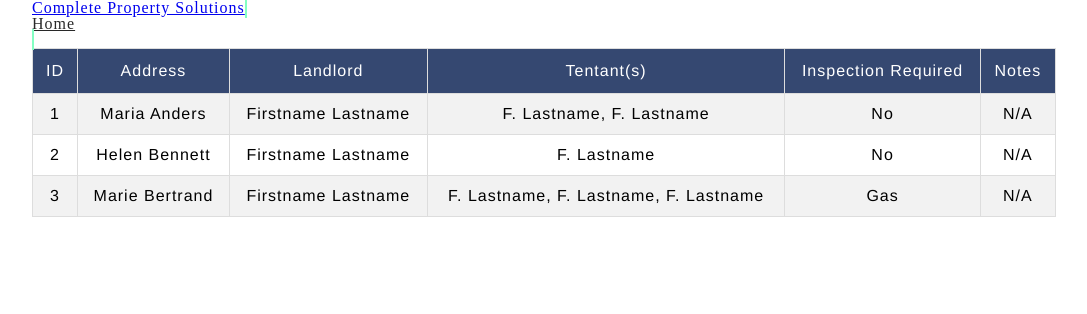
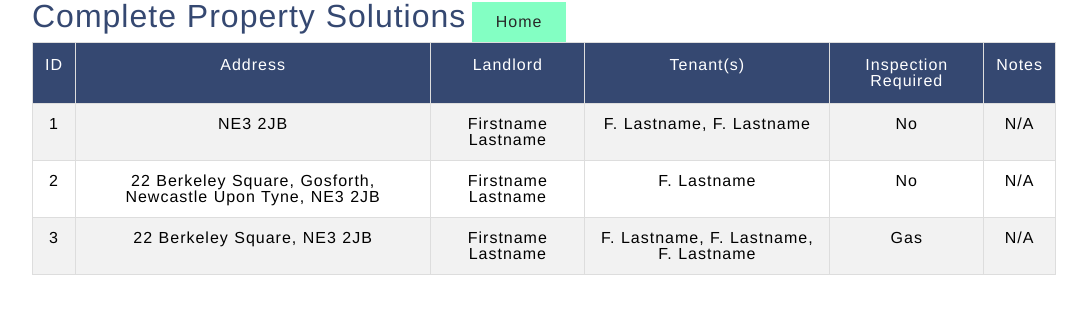
Before and after one commit to dean-jeffery/collab-dev-module, a PHP site: page / in a window 1280 px wide. Shown: the top 314 px of the page, without its empty margins (96-1183 px from the left). Run offline with PHP 8.4, Linux system fonts and the light colour scheme.

Commit message:
add h1 and button styling

```diff
--- a/index.html
+++ b/index.html
@@ -11,9 +11,9 @@
 <body>
 
   <!-- HEADER -->
-  <header id="Navbar">
+  <header id="navbar">
         <div class="wrapper">
-          <a href="index.html" class="">Complete Property Solutions</a>
+          <a href="index.html"><h1>Complete Property Solutions</h1></a>
 
           <!--  -->
 
@@ -35,13 +35,13 @@
           <th>ID</th>
           <th>Address</th>
           <th>Landlord</th>
-          <th>Tentant(s)</th>
+          <th>Tenant(s)</th>
           <th>Inspection Required</th>
           <th>Notes</th>
         </tr>
         <tr>
           <td>1</td>
-          <td>Maria Anders</td>
+          <td>NE3 2JB</td>
           <td>Firstname Lastname</td>
           <td>F. Lastname, F. Lastname</td>
           <td>No</td>
@@ -49,7 +49,7 @@
         </tr>
         <tr>
           <td>2</td>
-          <td>Helen Bennett</td>
+          <td>22 Berkeley Square, Gosforth, Newcastle Upon Tyne, NE3 2JB</td>
           <td>Firstname Lastname</td>
           <td>F. Lastname</td>
           <td>No</td>
@@ -57,7 +57,7 @@
         </tr>
         <tr>
           <td>3</td>
-          <td>Marie Bertrand</td>
+          <td>22 Berkeley Square, NE3 2JB</td>
           <td>Firstname Lastname</td>
           <td>F. Lastname, F. Lastname, F. Lastname</td>
           <td>Gas</td>
--- a/reset.css
+++ b/reset.css
@@ -22,6 +22,9 @@ time, mark, audio, video {
 	font-size: 100%;
 	font: inherit;
 	vertical-align: baseline;
+    color: inherit;
+    text-decoration: none;
+    font-family: inherit;
 }
 /* HTML5 display-role reset for older browsers */
 article, aside, details, figcaption, figure,
--- a/style.css
+++ b/style.css
@@ -9,7 +9,6 @@ Grey: #ebebeb
 */
 
 #properties {
-  font-family: Montserrat, Helvetica, sans-serif;
   border-collapse: collapse;
   width: 100%;
   text-align: center;
@@ -36,16 +35,31 @@ Grey: #ebebeb
   color: white;
 }
 
-.wrapper{
+.wrapper {
   max-width: 80%;
   margin: 0 auto;
 }
-.button{
-  background-color: #83FFC3;
+.button {
+  background-color: #83ffc3;
   color: #282828;
-  padding: 2px;
+  padding: 12px 24px;
+  text-align: center;
+  text-decoration: none;
+  display: inline-block;
+  font-size: 16px;
 }
 
-body{
+body {
+  font-family: Montserrat, Helvetica, sans-serif;
   letter-spacing: 1px;
 }
+
+H1 {
+  color: #354871;
+  font-size: 2rem;
+  display: inline-block;
+}
+
+.navbar {
+  display: inline;
+}
```
